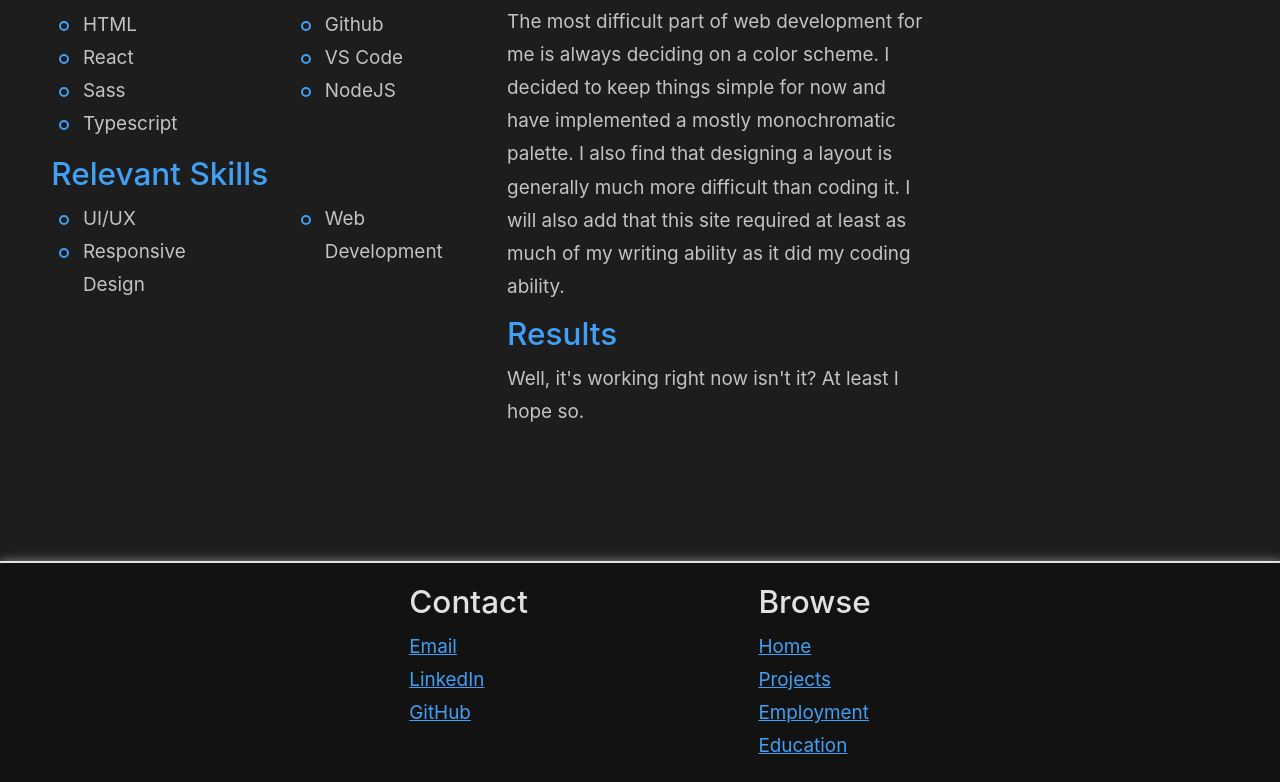
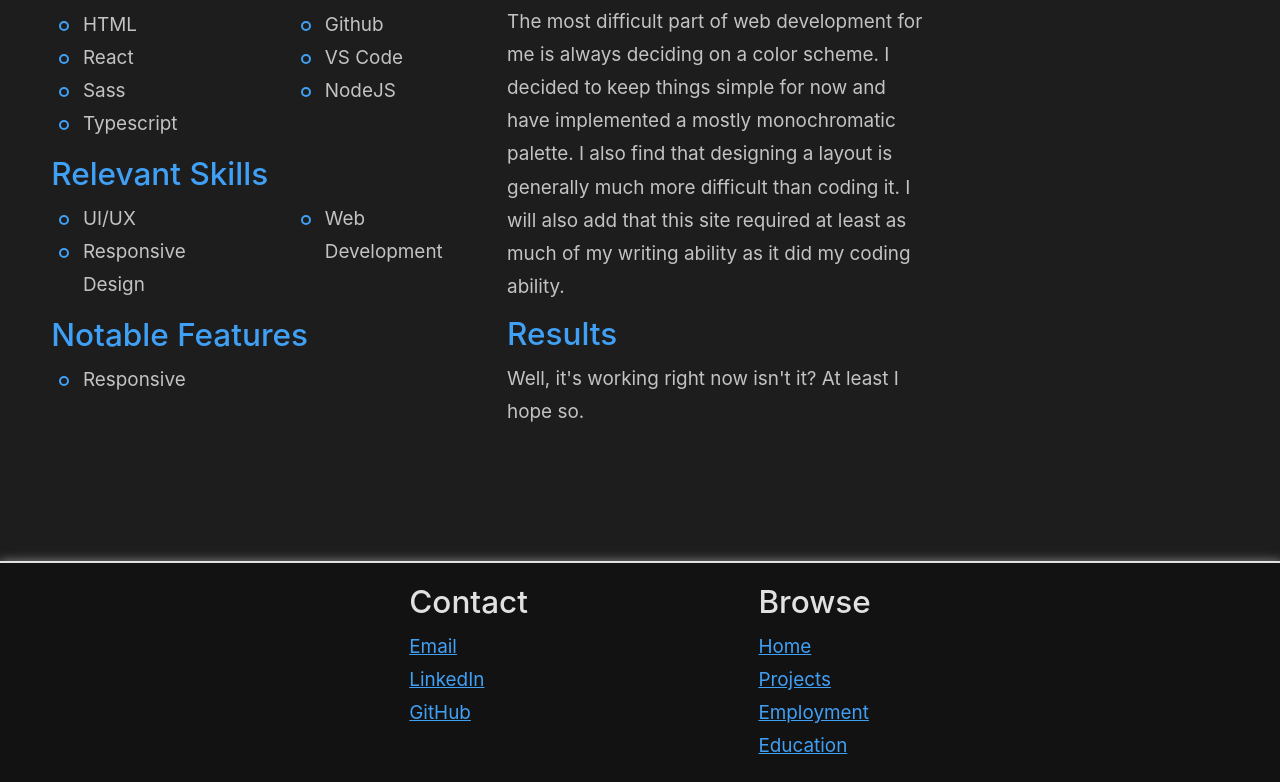
Before and after one commit to Dylan-Dotti/React-Portfolio-Website, a React (Vite) app: page /projects in a window 1280 px wide. Shown: the part 9800-10582 px from the top of the page. Built offline with nearby package versions, Linux system fonts and the light colour scheme.

Commit message:
Add responsive feature bullet to portfolio project

```diff
--- a/src/Data/ProjectData.tsx
+++ b/src/Data/ProjectData.tsx
@@ -296,6 +296,7 @@ const portfolioWebsiteData: IProjectData = {
     startDate: new Date(2021, 0, 1),
     technologies: ["HTML", "React", "Sass", "Typescript", "Github", "VS Code", "NodeJS"],
     skills: ["UI/UX", "Responsive Design", "Web Development"],
+    features: ["Responsive"],
     imgSrc: "./img/PortfolioWebsite/website_home.png",
     codeSrc: "https://github.com/Dylan-Dotti/React-Portfolio-Website"
 }
```
